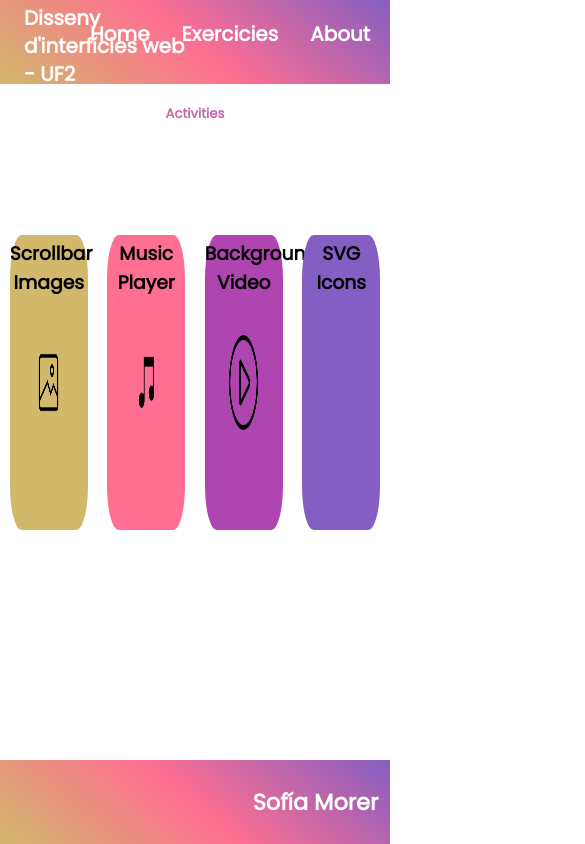
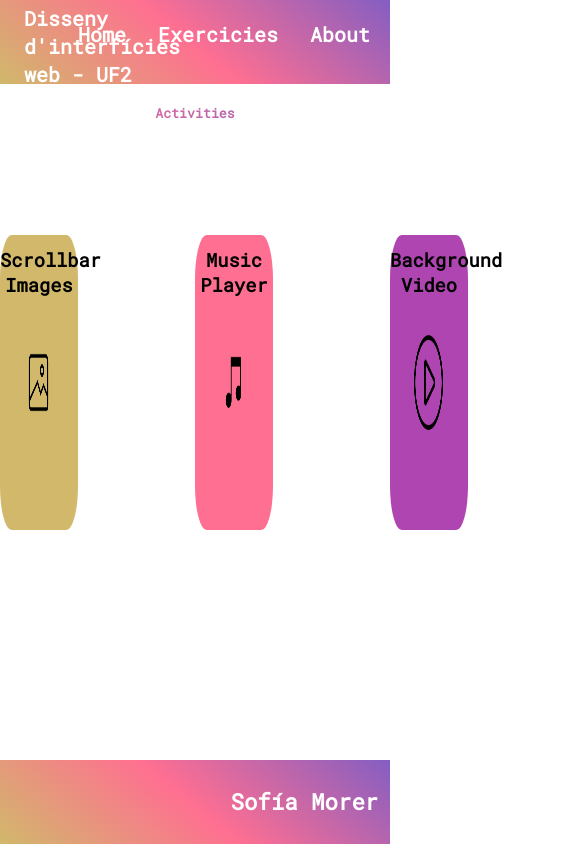
Before and after one commit to sofiamv98/M09_DISSENY_UF2, a plain HTML site: page index.html in a window 390 px wide. Shown: the top 844 px of the page, 585 px wide, since content can reach past the window. Drawn offline with Linux system fonts and the light colour scheme.

```diff
--- a/index.html
+++ b/index.html
@@ -10,14 +10,14 @@
 	<nav>
         <div class="navbar">
             <div class="course-title">
-                <a href="#">
+                <a href="./index.html">
                     <span>Disseny d'interfícies web - UF2</span>
                 </a>
             </div>
             <div class="buttons">
                 <ul class="list-buttons">
                     <li>
-                        <a href="#">Home</a>
+                        <a href="./index.html">Home</a>
                     </li>
                     <li>
                         <a href="#">Exercicies</a>
--- a/static/css/act3.css
+++ b/static/css/act3.css
@@ -15,14 +15,14 @@
     background-color: black;
   }
 
-  /* Add some content at the bottom of the video/page */
+
   .content {
     position: fixed;
     bottom: 0;
     background: rgba(0, 0, 0, 0.5);
     color: #f1f1f1;
     width: 100%;
-    padding: 20px;
+    padding: 3%;
     font-family: 'Red Hat Display', sans-serif;
   }
   .content > h1 {
@@ -31,10 +31,11 @@
   p {
       font-size: 2ch;
   }
-  /* Style the button used to pause/play the video */
+
   #myBtn {
     width: 200px;
     font-size: 18px;
+    margin-top:1%;
     padding: 10px;
     border: none;
     background: #000;
--- a/static/css/home.css
+++ b/static/css/home.css
@@ -1,4 +1,4 @@
-@import url('https://fonts.googleapis.com/css2?family=Poppins&display=swap');
+@import url('https://fonts.googleapis.com/css2?family=Roboto+Mono&display=swap');
 
 * {
     padding: 0;
@@ -6,7 +6,7 @@
     box-sizing: border-box;
 }
 body {
-    font-family: 'Poppins', sans-serif;
+    font-family: 'Roboto Mono', monospace;
     max-height: 100vh;
 }
 
@@ -105,7 +105,7 @@
     box-shadow: rgba(17, 17, 26, 0.1) 0px 4px 16px, rgba(17, 17, 26, 0.05) 0px 8px 32px;
 }
 .card_content {
-    margin-top: 5%;
+    margin-top: 15%;
 }
 #act1 {
     background-image: url(../img/homepage/image_icon.png);
@@ -127,4 +127,10 @@
     background-color: rgba(132,94,194,1)
 }
 
-/* https://codepen.io/steveeeie/pen/NVWMEM */
+@media screen and (max-width: 600px) {
+    .card-flex {
+        display: grid;
+        grid-auto-flow: column;
+        grid-auto-columns: 50%;
+    }
+}
```
Also changed, not shown: act_3/index.html (+1 -1 lines).
